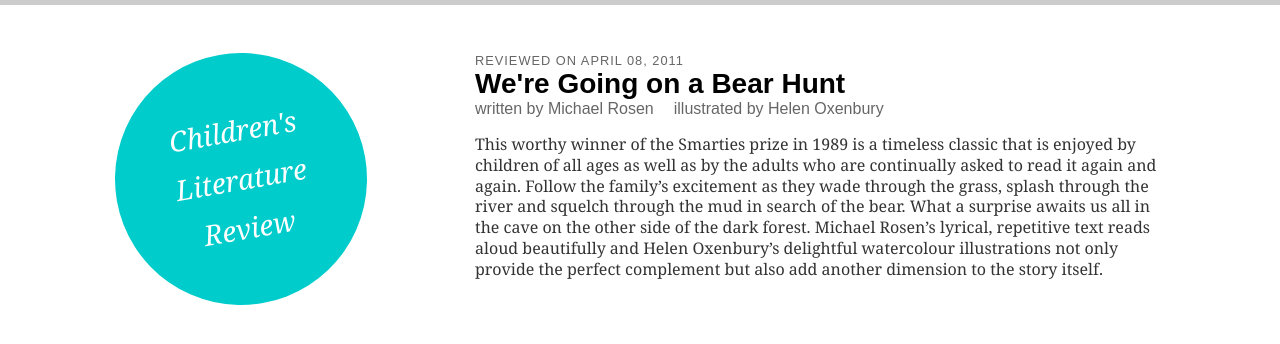
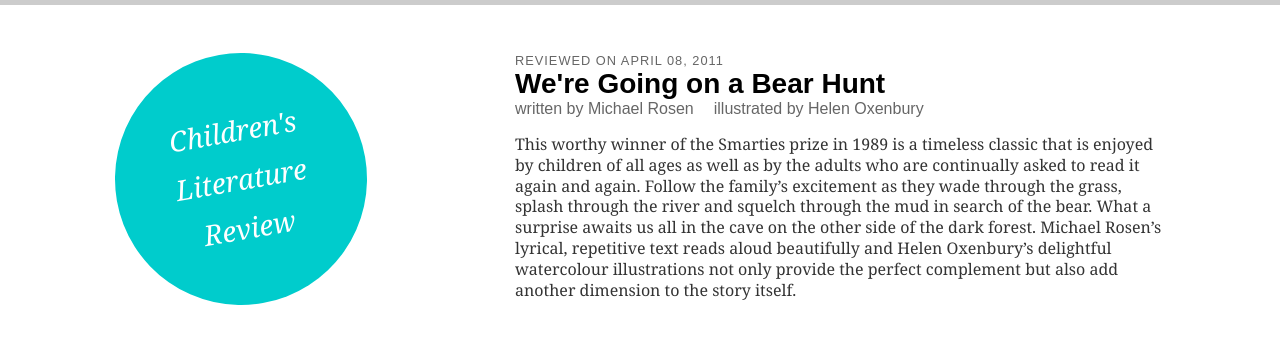
Before and after one commit to tylertate/childlitreview, a Jekyll site: the page built from index.html, in a window 1280 px wide. Shown: the top 344 px of the page. Built offline with Jekyll 4.4.1, drawn with Linux system fonts in a browser that asks for light colours.

Commit message:
Formatting content

```diff
--- a/resources/css/main.css
+++ b/resources/css/main.css
@@ -68,6 +68,9 @@
   margin: 0 1.3888888888888888%;
   _display: inline;
 }
+article {
+  padding-left: 2.5em;
+}
 article header {
   overflow: hidden;
   margin-bottom: 1em;
@@ -78,9 +81,10 @@
 }
 article header p.rating {
   float: left;
-  margin-left: -2em;
+  margin-left: -2.5em;
   width: 1.75em;
   height: 1.75em;
+  font-size: 1.25em;
   line-height: 1.75em;
   font-family: Georgia;
   color: white;
--- a/resources/css/main.less
+++ b/resources/css/main.less
@@ -64,6 +64,8 @@
 ////////////
 
 article {
+	padding-left: 2.5em;
+
 	header {
 		overflow: hidden;
 		margin-bottom: 1em;
@@ -75,9 +77,10 @@
 
 		p.rating {
 			float: left;
-			margin-left: -2em;
+			margin-left: -2.5em;
 			width: 1.75em;
 			height: 1.75em;
+			font-size: 1.25em;
 			line-height: 1.75em;
 			font-family: Georgia;
 			color: white;
```
